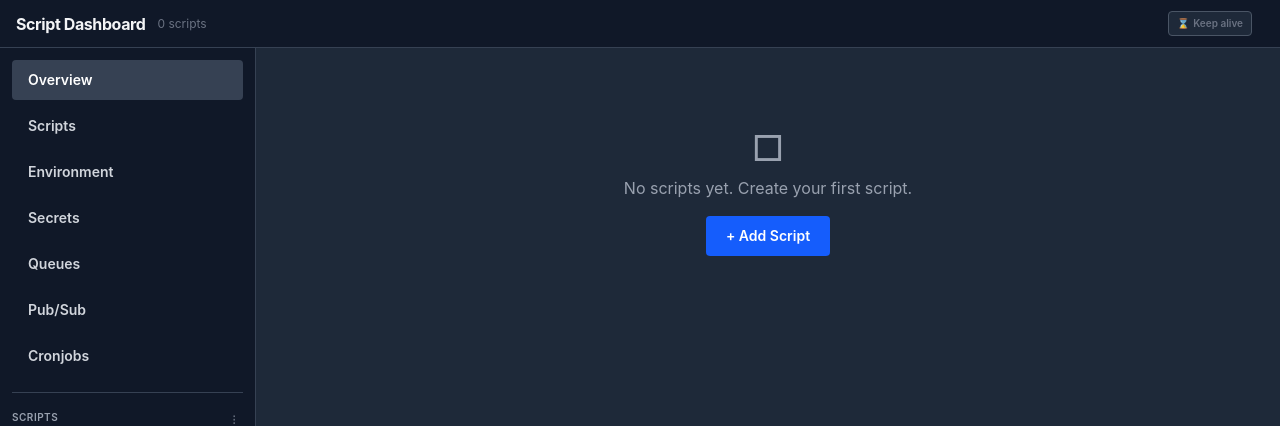
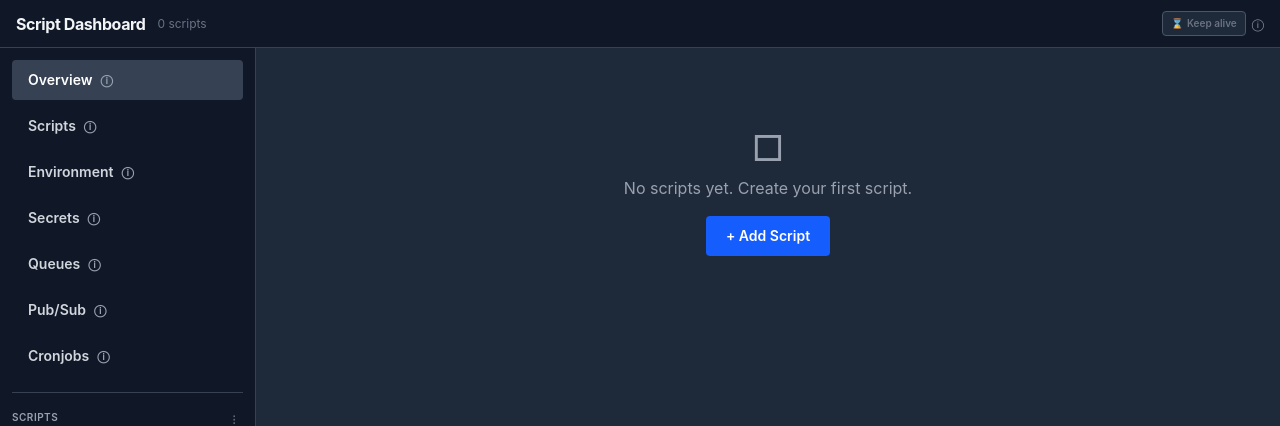
Before and after one commit to discimus/Dashaws, a React (Vite) app: page / in a window 1280 px wide. Shown: the top 426 px of the page. Built offline with nearby package versions, Linux system fonts and the light colour scheme.

Commit message:
Aplicando tooltips

```diff
--- a/src/components/CellControls.tsx
+++ b/src/components/CellControls.tsx
@@ -172,6 +172,7 @@ export function CellControls({ cell, onToggleParams }: Props) {
 
       {/* Right side: params, status, menu */}
       <div className="flex items-center gap-2 flex-shrink-0">
+        <span className="inline-flex items-center gap-1.5">
           <button
             onClick={onToggleParams}
             className={`text-[10px] font-medium transition-colors ${
@@ -181,6 +182,13 @@ export function CellControls({ cell, onToggleParams }: Props) {
           >
             {parsedCount > 0 ? `⚙ ${parsedCount}` : '⚙'}
           </button>
+          <span
+            className="text-gray-400 hover:text-gray-200 cursor-help text-xs"
+            title="Parameters define $props values passed into scripts. Other scripts can override them via $cells.run(id, { key: value }). Access them inside scripts as $props.key."
+          >
+            &#9432;
+          </span>
+        </span>
 
         <span
           className={`inline-flex items-center gap-1 text-[10px] font-medium uppercase tracking-wider ${
--- a/src/components/Sidebar.tsx
+++ b/src/components/Sidebar.tsx
@@ -30,13 +30,20 @@ export function Sidebar({ view, onViewChange, onEditCell }: Props) {
   return (
     <aside className="flex-shrink-0 w-64 bg-gray-900 border-r border-gray-700 flex flex-col min-h-0">
       <nav className="flex-shrink-0 p-3 space-y-1.5">
-        <SidebarLink active={view === 'overview'} onClick={() => onViewChange('overview')} label="Overview" />
-        <SidebarLink active={view === 'scripts'} onClick={() => onViewChange('scripts')} label="Scripts" />
-        <SidebarLink active={view === 'env'} onClick={() => onViewChange('env')} label="Environment" />
-        <SidebarLink active={view === 'secrets'} onClick={() => onViewChange('secrets')} label={`Secrets ${hasSecrets ? (secretsLocked ? '🔒' : '🔓') : ''}`} />
-        <SidebarLink active={view === 'queues'} onClick={() => onViewChange('queues')} label="Queues" />
-        <SidebarLink active={view === 'pubsub'} onClick={() => onViewChange('pubsub')} label="Pub/Sub" />
-        <SidebarLink active={view === 'crons'} onClick={() => onViewChange('crons')} label="Cronjobs" />
+        <SidebarLink active={view === 'overview'} onClick={() => onViewChange('overview')} label="Overview"
+          info="Dashboard overview showing all scripts at a glance. Monitor statuses, recent outputs, and system stats in one place." />
+        <SidebarLink active={view === 'scripts'} onClick={() => onViewChange('scripts')} label="Scripts"
+          info="Create, edit, and run JavaScript scripts on configurable intervals. Each script runs in an isolated sandbox with strict mode and blocked dangerous globals." />
+        <SidebarLink active={view === 'env'} onClick={() => onViewChange('env')} label="Environment"
+          info="Environment variables accessible inside scripts via $env.KEY. Use for non-sensitive configuration like API URLs, feature flags, and settings." />
+        <SidebarLink active={view === 'secrets'} onClick={() => onViewChange('secrets')} label={`Secrets ${hasSecrets ? (secretsLocked ? '\uD83D\uDD12' : '\uD83D\uDD13') : ''}`}
+          info="Encrypted secrets stored with AES-GCM + PBKDF2. Accessible via $secrets.KEY. Values are masked in logs to prevent leakage. Password-protected." />
+        <SidebarLink active={view === 'queues'} onClick={() => onViewChange('queues')} label="Queues"
+          info="FIFO message queues (like SQS). Scripts subscribe and process messages in order. Enqueue via $queue.enqueue(name, body) inside scripts." />
+        <SidebarLink active={view === 'pubsub'} onClick={() => onViewChange('pubsub')} label="Pub/Sub"
+          info="Broadcast event topics (like SNS). Emitting an event triggers all subscribed scripts immediately. Use $pubsub.emit(name, body) inside scripts." />
+        <SidebarLink active={view === 'crons'} onClick={() => onViewChange('crons')} label="Cronjobs"
+          info="Schedule scripts, queues, or pub/sub events using cron expressions (min hour dom month dow). Supports */n intervals, ranges, and comma-separated values. Polled every 15s." />
       </nav>
 
       <div className="flex-shrink-0 mx-3 my-1 border-t border-gray-700" />
@@ -144,12 +151,17 @@ export function Sidebar({ view, onViewChange, onEditCell }: Props) {
   );
 }
 
-function SidebarLink({ active, onClick, label }: { active: boolean; onClick: () => void; label: string }) {
+function SidebarLink({ active, onClick, label, info }: { active: boolean; onClick: () => void; label: string; info?: string }) {
   return (
-    <button onClick={onClick} className={`w-full text-left px-4 py-2.5 rounded text-sm font-semibold transition-colors ${
+    <button onClick={onClick} className={`w-full text-left px-4 py-2.5 rounded text-sm font-semibold transition-colors flex items-center gap-2 ${
       active ? 'bg-gray-700 text-white' : 'text-gray-300 hover:text-white hover:bg-gray-700/40'
     }`}>
-      {label}
+      <span>{label}</span>
+      {info && (
+        <span className="text-gray-400 hover:text-gray-200 cursor-help text-xs flex-shrink-0" title={info}>
+          &#9432;
+        </span>
+      )}
     </button>
   );
 }
--- a/src/components/TopBar.tsx
+++ b/src/components/TopBar.tsx
@@ -21,10 +21,10 @@ export function TopBar() {
           )}
         </div>
 
-        <div className="flex items-center gap-3">
+        <div className="flex items-center gap-4">
+          <span className="inline-flex items-center gap-1.5">
             <button
               onClick={toggleKeepAlive}
-            title={keepAlive ? 'Keep-alive active — prevents sleep/throttling' : 'Keep-alive inactive — enable to prevent sleep'}
               className={`flex items-center gap-1 px-2 py-1 rounded text-[10px] font-semibold transition-colors border ${
                 keepAlive
                   ? 'bg-green-600/20 border-green-600/30 text-green-400'
@@ -34,10 +34,18 @@ export function TopBar() {
               <span>{keepAlive ? '⏳' : '⌛'}</span>
               Keep alive
             </button>
+            <span
+              className="text-gray-400 hover:text-gray-200 cursor-help text-xs"
+              title="Keep-alive prevents the browser from sleeping or throttling script timers. It uses the Wake Lock API (keeps screen on) and a silent audio loop (prevents timer throttling in background tabs). Enable this for long-running scripts that need consistent interval timing."
+            >
+              &#9432;
+            </span>
+          </span>
+
           {hasSecrets && (
+            <span className="inline-flex items-center gap-1.5">
               <button
                 onClick={toggleKeepUnlocked}
-              title={keepUnlocked ? 'Auto-unlock enabled — click to disable' : 'Auto-unlock disabled — click to enable'}
                 className={`flex items-center gap-1 px-2 py-1 rounded text-[10px] font-semibold transition-colors border ${
                   keepUnlocked
                     ? 'bg-yellow-600/20 border-yellow-600/30 text-yellow-400'
@@ -47,8 +55,15 @@ export function TopBar() {
                 <span>{keepUnlocked ? '\u{1F513}' : '\u{1F512}'}</span>
                 Keep unlocked
               </button>
+              <span
+                className="text-gray-400 hover:text-gray-200 cursor-help text-xs"
+                title="Auto-unlock keeps your secrets password in session storage, so you don't have to re-enter it on every page refresh. Secrets are decrypted automatically on load when this is active. Disable if you want to manually enter the password each time for extra security."
+              >
+                &#9432;
+              </span>
+            </span>
           )}
-          <div className="flex items-center gap-2">
+
           {activeCount > 0 && (
             <button
               onClick={stopAll}
@@ -59,7 +74,6 @@ export function TopBar() {
           )}
         </div>
       </div>
-      </div>
     </header>
   );
 }
```
Lines whose indentation alone changed are shown as unchanged.
